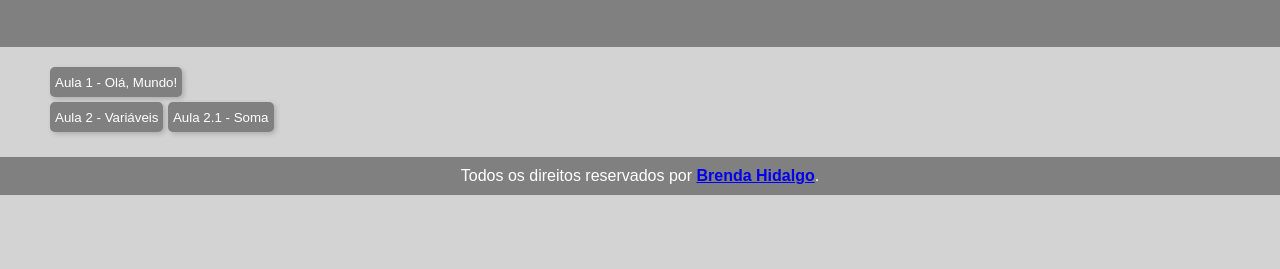
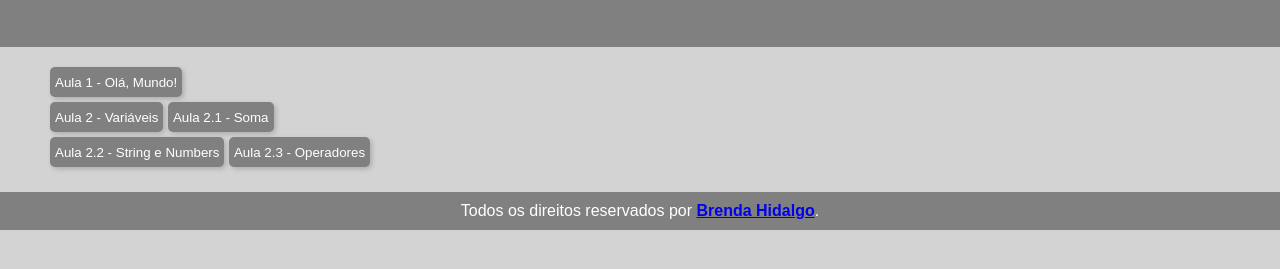
Before and after one commit to brendahidalgos/Curso_Guanabara_JavaScript, a plain HTML site: page index.html in a window 1280 px wide. Shown: the part 109-378 px from the top of the page. Drawn offline with Linux system fonts and the light colour scheme.

Commit message:
up principal

```diff
--- a/index.html
+++ b/index.html
@@ -71,6 +71,8 @@
             <article>
                 <button><a href="aula2/index.html">Aula 2 - Variáveis</a></button>
                 <button><a href="aula2/exe2.html">Aula 2.1 - Soma</a></button><br>
+                <button><a href="aula2/exe3.html">Aula 2.2 - String e Numbers</a></button>
+                <button><a href="aula2/exe4.html">Aula 2.3 - Operadores</a></button>
             </article>
         </div>
     </main>
```
